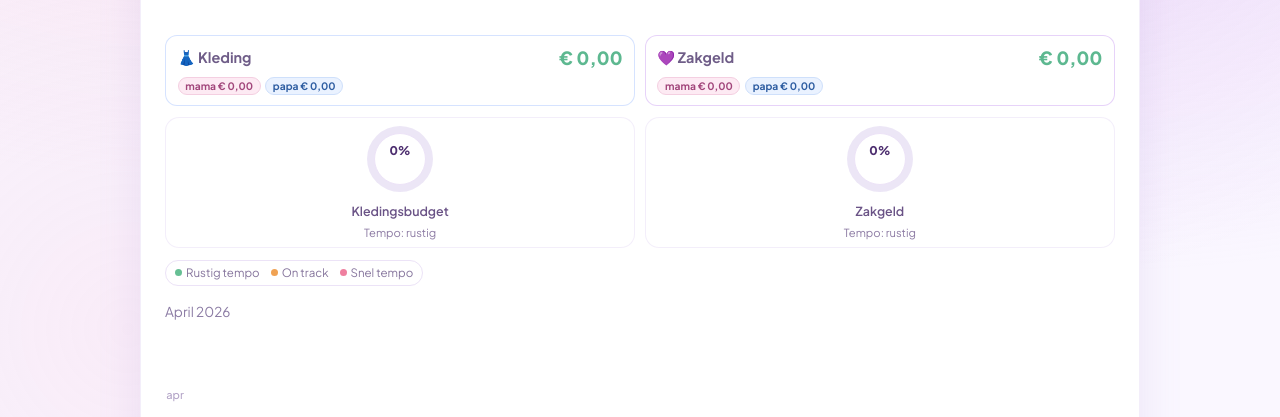
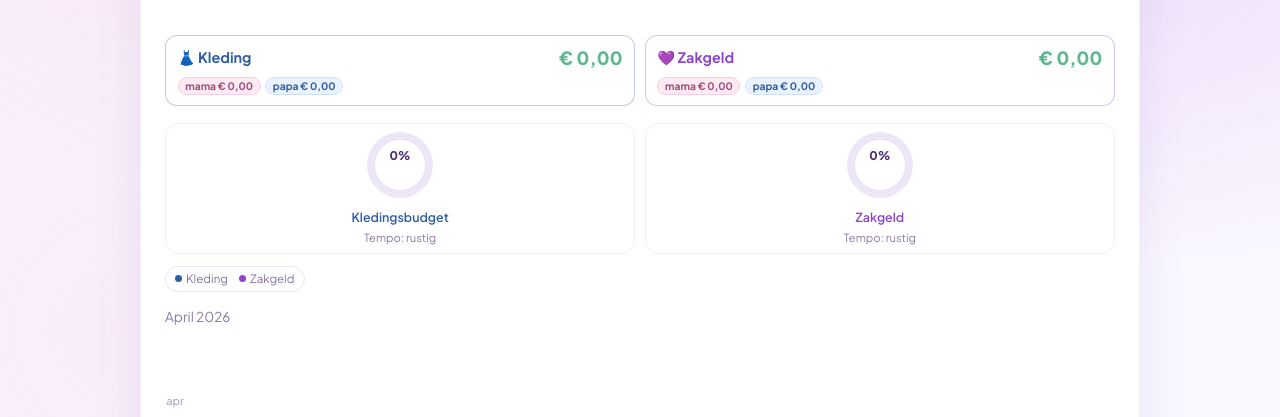
Before and after one commit to yoma/childbudget, a plain HTML site: page index.html in a window 1280 px wide. Shown: the part 351-768 px from the top of the page. Drawn offline with nearby package versions, Linux system fonts and the light colour scheme.

Commit message:
Add files via upload

```diff
--- a/assets/css/styles.css
+++ b/assets/css/styles.css
@@ -19,6 +19,10 @@
   --shadow-soft: 0 12px 30px rgba(150, 110, 200, 0.08);
   --shadow-floating: 0 18px 44px rgba(150, 110, 200, 0.14);
   --shadow-button: 0 8px 18px rgba(214, 168, 238, 0.35);
+  --accent-kleding: #2f5ea2;
+  --accent-kleding-soft: #eaf2ff;
+  --accent-zakgeld: #8d45cc;
+  --accent-zakgeld-soft: #f1e6fb;
 }
 
 * {
@@ -224,11 +228,13 @@ body {
 }
 
 .top-availability-pill.kleding {
-  border-color: rgba(92, 142, 255, 0.25);
+  border-color: rgba(47, 94, 162, 0.32);
+  color: var(--accent-kleding);
 }
 
 .top-availability-pill.zakgeld {
-  border-color: rgba(175, 110, 235, 0.3);
+  border-color: rgba(141, 69, 204, 0.32);
+  color: var(--accent-zakgeld);
 }
 
 @media (max-width: 720px) {
@@ -311,11 +317,11 @@ body {
 }
 
 .overview-matrix-head.kleding {
-  color: #4f78d6;
+  color: var(--accent-kleding);
 }
 
 .overview-matrix-head.zakgeld {
-  color: #8d45cc;
+  color: var(--accent-zakgeld);
 }
 
 .overview-matrix-label {
@@ -340,11 +346,11 @@ body {
 }
 
 .overview-matrix-value.kleding {
-  color: #4f78d6;
+  color: var(--accent-kleding);
 }
 
 .overview-matrix-value.zakgeld {
-  color: #8d45cc;
+  color: var(--accent-zakgeld);
 }
 
 .overview-matrix-value.total {
@@ -445,11 +451,12 @@ body {
   display: grid;
   grid-template-columns: repeat(2, minmax(0, 1fr));
   gap: 0.6rem;
-  margin-top: 0.7rem;
+  margin-top: 1.05rem;
   margin-bottom: 0.65rem;
 }
 
 .speed-ring-card {
+  --ring-accent: var(--accent-zakgeld);
   border-radius: 14px;
   background: rgba(255, 255, 255, 0.82);
   border: 1px solid var(--card-border);
@@ -459,13 +466,20 @@ body {
   gap: 0.34rem;
 }
 
+.speed-ring-card.kleding {
+  --ring-accent: var(--accent-kleding);
+}
+
+.speed-ring-card.zakgeld {
+  --ring-accent: var(--accent-zakgeld);
+}
+
 .speed-ring {
   --fill: 0%;
-  --ring-color: #69be95;
   width: 66px;
   height: 66px;
   border-radius: 50%;
-  background: conic-gradient(var(--ring-color) var(--fill), #ece6f6 0);
+  background: conic-gradient(var(--ring-accent) var(--fill), #ece6f6 0);
   display: grid;
   place-items: center;
 }
@@ -489,7 +503,7 @@ body {
 .speed-ring-label {
   font-size: 0.78rem;
   font-weight: 600;
-  color: #6a5386;
+  color: var(--ring-accent);
 }
 
 .speed-ring-meta {
@@ -535,6 +549,14 @@ body {
   background: #ef7f9f;
 }
 
+.dot-kleding {
+  background: var(--accent-kleding);
+}
+
+.dot-zakgeld {
+  background: var(--accent-zakgeld);
+}
+
 .coach-alerts {
   display: grid;
   gap: 0.75rem;
@@ -613,6 +635,14 @@ body {
   background: linear-gradient(135deg, #ffe5ef, #ffdbe8 55%, #ffd6e3);
   border-left: 6px solid #ef6c9b;
   border-color: rgba(238, 150, 183, 0.72);
+}
+
+.coach-item.coach-cat-kleding {
+  border-right: 4px solid rgba(47, 94, 162, 0.34);
+}
+
+.coach-item.coach-cat-zakgeld {
+  border-right: 4px solid rgba(141, 69, 204, 0.36);
 }
 
 @keyframes coachPopIn {
@@ -890,11 +920,11 @@ body {
 }
 
 .tx-icon-zakgeld {
-  background: linear-gradient(135deg, #e6d4f5, #d6a8ee);
+  background: linear-gradient(135deg, #f1e6fb, #dcbcf5);
 }
 
 .tx-icon-kleding {
-  background: linear-gradient(135deg, #fbe6ee, #f4c2dc);
+  background: linear-gradient(135deg, #eaf2ff, #cfe0fb);
 }
 
 .tx-body {
--- a/assets/js/app.js
+++ b/assets/js/app.js
@@ -748,11 +748,10 @@ function renderSpeedRings() {
       const fill = `${Math.min(speedRatio * 100, 100).toFixed(0)}%`;
       const mood = getSpeedMood(speedRatio);
       const paceText = mood === "slow" ? "rustig" : mood === "fast" ? "snel" : "on track";
-      const color = mood === "slow" ? "#66bf94" : mood === "fast" ? "#ef7f9f" : "#f0a253";
 
       return `
-        <div class="speed-ring-card">
-          <div class="speed-ring" style="--fill:${fill}; --ring-color:${color};"></div>
+        <div class="speed-ring-card ${category}">
+          <div class="speed-ring" style="--fill:${fill};"></div>
           <div class="speed-ring-value">${Math.round(usage.usedRatio * 100)}%</div>
           <div class="speed-ring-label">${humanCategory(category)}</div>
           <div class="speed-ring-meta">Tempo: ${paceText}</div>
@@ -782,7 +781,9 @@ function renderCoachAlerts() {
 
   alerts.forEach((alert) => {
     const item = document.createElement("article");
-    item.className = `coach-item ${alert.toneClass} ${alert.showCoachTag === false ? "no-coach-tag" : ""}`;
+    item.className = `coach-item ${alert.toneClass} ${alert.categoryClass ?? ""} ${
+      alert.showCoachTag === false ? "no-coach-tag" : ""
+    }`;
     const coachText = alert.showCoachTag === false ? alert.text : personalizeAutomaticCoachText(alert.text);
     item.innerHTML = `
       <p class="coach-title">${alert.title}</p>
@@ -969,6 +970,7 @@ function createCoachMessage(category, severity, ratio, remaining, dayOfMonth) {
   const idx = getStableIndex(`${category}-${severity}-${currentMonth}-${new Date().getDate()}`, list.length);
   return {
     toneClass: severity === "danger" ? "coach-danger" : severity === "warning" ? "coach-warning" : "coach-soft",
+    categoryClass: `coach-cat-${category}`,
     ...list[idx],
   };
 }
--- a/index.html
+++ b/index.html
@@ -46,9 +46,8 @@
         <div id="topAvailabilityBreakdown" class="top-availability-breakdown"></div>
         <div id="speedRings" class="speed-rings"></div>
         <div class="speed-legend">
-          <span><i class="dot dot-green"></i>Rustig tempo</span>
-          <span><i class="dot dot-orange"></i>On track</span>
-          <span><i class="dot dot-red"></i>Snel tempo</span>
+          <span><i class="dot dot-kleding"></i>Kleding</span>
+          <span><i class="dot dot-zakgeld"></i>Zakgeld</span>
         </div>
         <p id="monthLabel" class="balance-month"></p>
         <div class="balance-chart">
```
